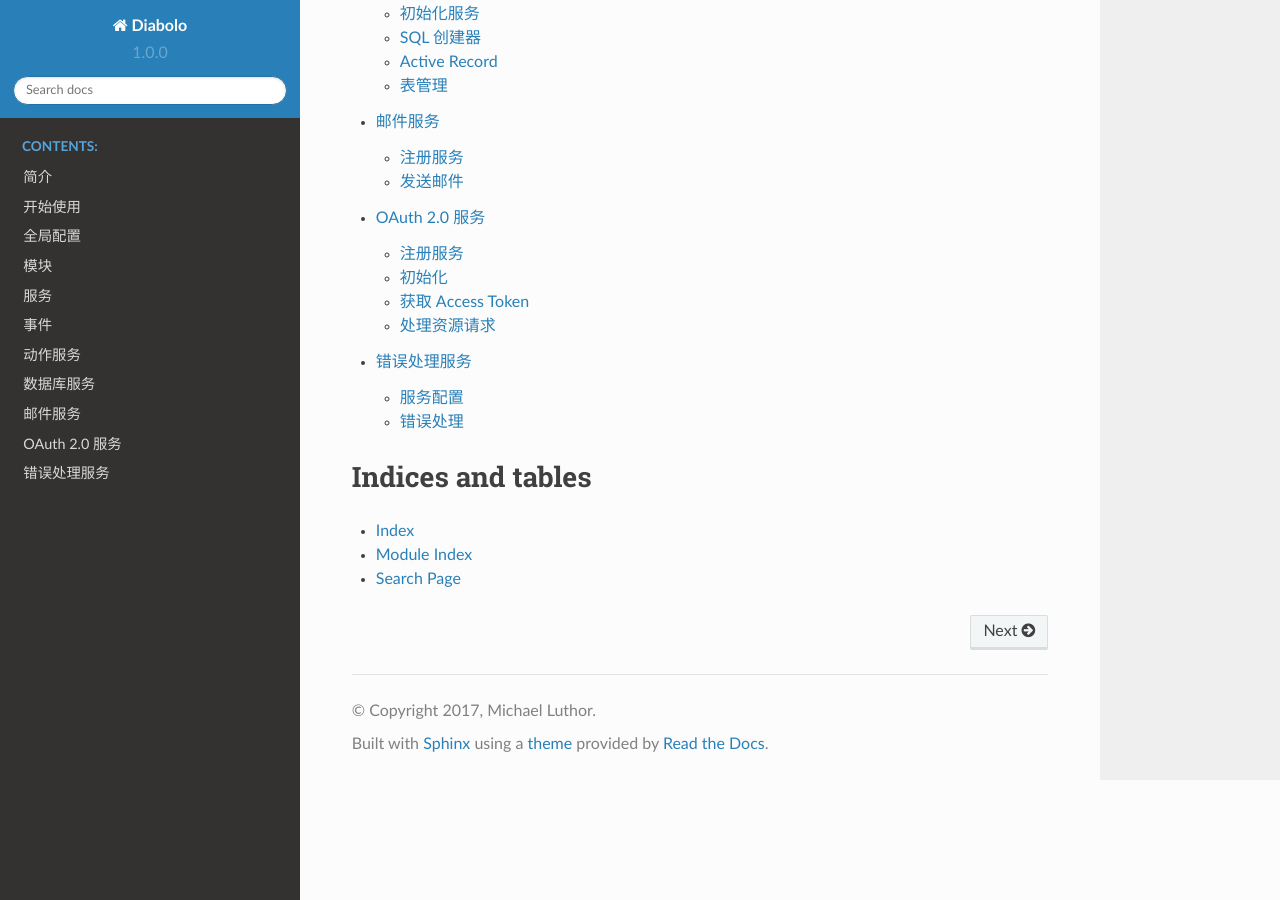
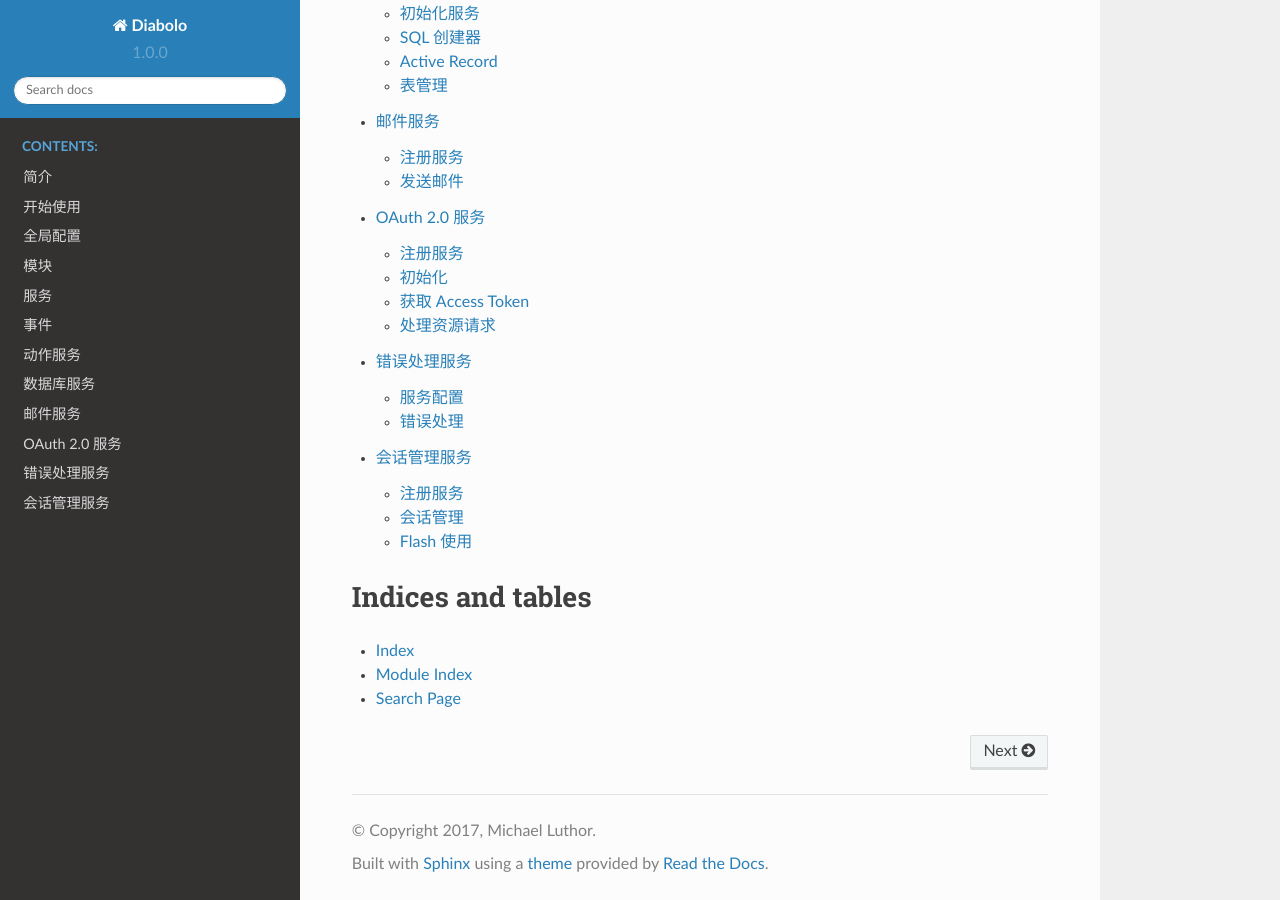
Before and after one commit to Diabolo-Framework/Document, a Sphinx documentation site: the page built from source/index.rst, in a window 1280 px wide and 900 px high, scrolled down 1131 px. Built offline with Sphinx 7.4.7 and the Read the Docs theme 2.0.0, drawn with Linux system fonts in a browser that asks for light colours; some of the changed lines change nothing that is shown.

Commit message:
add service/xsession

```diff
--- a/source/index.rst
+++ b/source/index.rst
@@ -22,6 +22,7 @@ Welcome to Diabolo's documentation!
    service/xmail
    service/oauth2
    service/xerror
+   service/xsession
 
 Indices and tables
 ==================
--- /dev/null
+++ b/source/service/xsession.rst
@@ -0,0 +1,150 @@
+会话管理服务
+************
+
+注册服务
+========
+
+  配置内容 ::
+
+    'services' => array(
+        'XSession' => array(
+            'enable' => true,
+            'class' => 'X\\Service\\XSession\\Service',
+            'delay' => false,
+            'params' => array(
+                'autoStart' => true,
+                'name' => 'My-Custom-Session-Name',
+                'holders' => array('cookie', 'get', 'post', 'request'),
+                'cookie' => array(
+                    'lifetime'=>3600,
+                    'path'=>'/',
+                    'domain'=>'',
+                    'secure'=> false,
+                    'httponly'=>false
+                ),
+                'storage' => null,
+            ),
+        ),
+    ),
+
+- ``autoStart`` 是否自动启动，默认为 ``true`` ，自动启动时将在服务启动的时候自动启动会话，
+  不用手动调用 ``seesion_start()`` 或者 ``$service->startSession()`` 来启动。
+
+- ``name`` 会话参数名称，说明会话在初始化时从哪个参数获取会话id。如果你需要获取上传文件的进度信息， 你需要将该名称同步到php.ini或者apache或者其他web服务器的配置文件中，否则无法获取到文件上传信息(@see http://php.net/manual/en/session.upload-progress.php#119631)。
+
+- ``holders`` 这个指明会话ID从哪里获取去，如果没有设置将采用PHP.ini中的设置, 在配置中的变量中， 第一个找到的会话ID将会被使用。
+
+- ``cookie`` 配置cookie信息。
+
+- ``storage`` 配置会话存储方式，如果为null, 将使用默认的存储方式。 目前支持以下的存储方式 :
+
+  * mongodb 使用 mongodb 存储， 配置如下 ::
+
+        # mongodb
+        'storage' => array(
+            'type' => 'mongodb',
+            # 数据库链接
+            'uri' => 'mongodb://127.0.0.1:27017',
+            #'uri' => 'mongodb://username:password@host:port'
+            # 数据库名称
+            'database' => 'diabolo',
+            # collection 名称
+            'collection' => 'sessions',
+            # 有效时间秒数
+            'lifetime' => 3600,
+        ),
+
+  * radis 使用 redis 存储， 配置如下 ::
+
+        # redis
+        'storage' => array(
+            'type' => 'redis',
+            # 服务器地址
+            'host' => '127.0.0.1',
+            # 端口号
+            'port' => 6379,
+            # 数据库索引号
+            'database' => 1,
+            # 链接密码
+            'password' => 'redis-password',
+            # 有效期
+            'lifetime' => 3600,
+            # 键名前缀
+            'prefix' => 'SESSION:',
+        ),
+
+  * memcached 使用memcached 存储， 配置如下 ::
+
+        # memcached
+        'storage' => array(
+            'type' => 'memcached',
+            # memcached地址
+            'host' => '127.0.0.1',
+            # 端口
+            'port' => 11211,
+            # 键名前缀
+            'prefix' => 'SESSION:',
+            # 过期时间秒数
+            'lifetime' => 3600,
+        ),
+
+  * database 使用数据库存储， 配置如下 ::
+
+        'storage' => array(
+            'type' => 'database',
+            # 数据库链接
+            'dsn' => 'mysql:host=database.host;port=3306;dbname=databasename',
+            # 会话存储使用的表名
+            'table' => 'sessions',
+            # 数据库用户名
+            'user' => 'username',
+            # 数据库密码
+            'password' => 'password',
+            # 在写入表时，处理额外的存储字段
+            'serializeHandler' => array(SessionSerializeHandler::class, 'serialize'),
+            # 会话有效期的秒数
+            'lifetime' => 3600
+        ),
+
+    数据库表结构 ::
+
+        CREATE TABLE `sessions` (
+            `ID`  varchar(64) CHARACTER SET utf8 COLLATE utf8_general_ci NOT NULL , -- 必须字段， 用于存储会话id
+            `EXPIRED_AT`  datetime NOT NULL , -- 必须字段，用于存储会话过期时间
+            `RAW`  text CHARACTER SET utf8 COLLATE utf8_general_ci NULL , -- 必须字段， 用于存储会话内容
+            `USER_ID`  int(11) NULL DEFAULT NULL , -- 自定义字段， 由 serializeHandler 处理后的数据信息
+            PRIMARY KEY (`ID`)
+        )
+        ENGINE=InnoDB
+        DEFAULT CHARACTER SET=utf8 COLLATE=utf8_general_ci
+        ROW_FORMAT=DYNAMIC;
+
+    ``serializeHandler`` 用于在存储会话的时候为额外的字段赋值 ::
+
+        class SessionSerializeHandler {
+            public static function serialize( ) {
+                return array(
+                    'USER_ID' => 100,
+                );
+            }
+        }
+
+会话管理
+========
+
+- ``startSession()``  启动会话
+- ``close($save=ture)`` 关闭当前会话，默认保存变更的会话信息
+- ``destory()`` 销毁当前会话
+- ``clean($lifetime=0)`` 清理过期的会话数据
+
+Flash 使用
+==========
+
+flash 在存储方式上和普通会话变量没有区别，但是，在获取指定flash之后， 该flash将会被自动删除。 ::
+
+    $service = Service::getService();
+    $service->flashAdd('demo-flash', "This is a demo flash");
+    $service->flashHas('demo-flash'); # true
+    $content = $service->flashGet('demo-flash');
+    echo $content; # "This is a demo flash"
+    $service->flashHas('demo-flash'); # false
```
